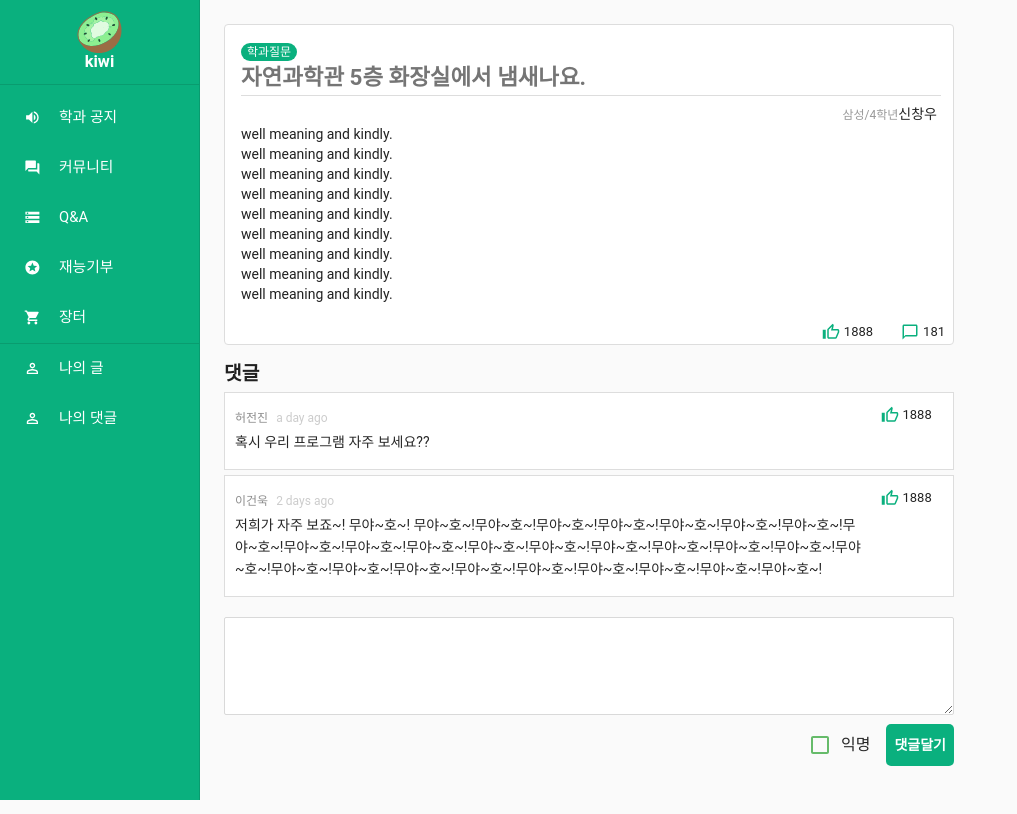
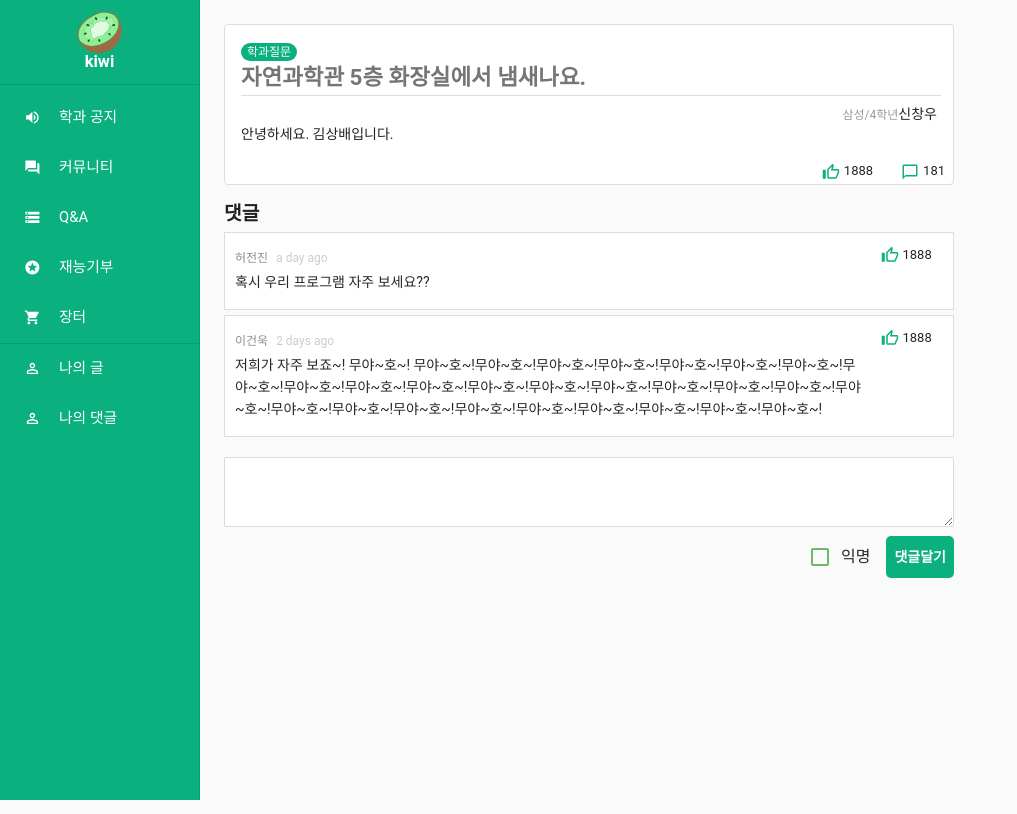
Before and after one commit to zinirun/kiwi, a React (Create React App) app in the folder frontend/: page /post in a window 1280 px wide. Shown: the whole page, without its empty margins (0-1017 px from the left). Built offline with nearby package versions, Linux system fonts and the light colour scheme.

Commit message:
Update: comment

```diff
--- a/frontend/src/board/common/PostPage.js
+++ b/frontend/src/board/common/PostPage.js
@@ -140,23 +140,7 @@ export default function PostPage() {
                         <span>신창우</span>
                     </Grid>
                     <Typography variant="body2" component="p">
-                        well meaning and kindly.
-                        <br />
-                        well meaning and kindly.
-                        <br />
-                        well meaning and kindly.
-                        <br />
-                        well meaning and kindly.
-                        <br />
-                        well meaning and kindly.
-                        <br />
-                        well meaning and kindly.
-                        <br />
-                        well meaning and kindly.
-                        <br />
-                        well meaning and kindly.
-                        <br />
-                        well meaning and kindly.
+                        안녕하세요. 김상배입니다.
                     </Typography>
                 </CardContent>
                 <Grid align="right">
@@ -204,7 +188,7 @@ export default function PostPage() {
                 )}
             />
             <Form.Item>
-                <TextArea rows={4} style={{ maxWidth: 730, marginTop: 15 }} />
+                <TextArea rows={4} style={{ maxWidth: 730, marginTop: 15, height: 70 }} />
             </Form.Item>
             <Form.Item style={{ maxWidth: 730, marginTop: -15 }}>
                 <div className={classes.addCommentSection}>
```
